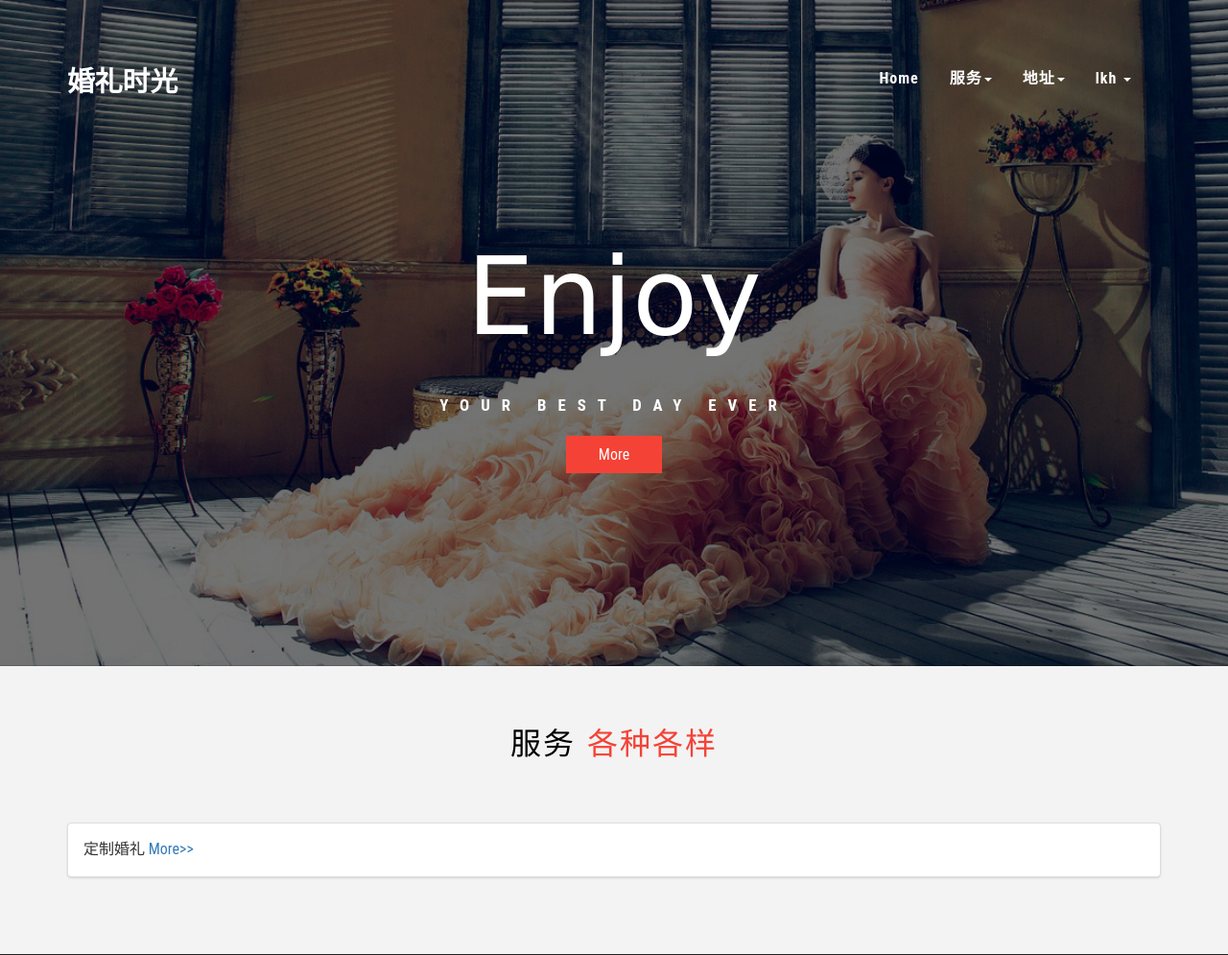
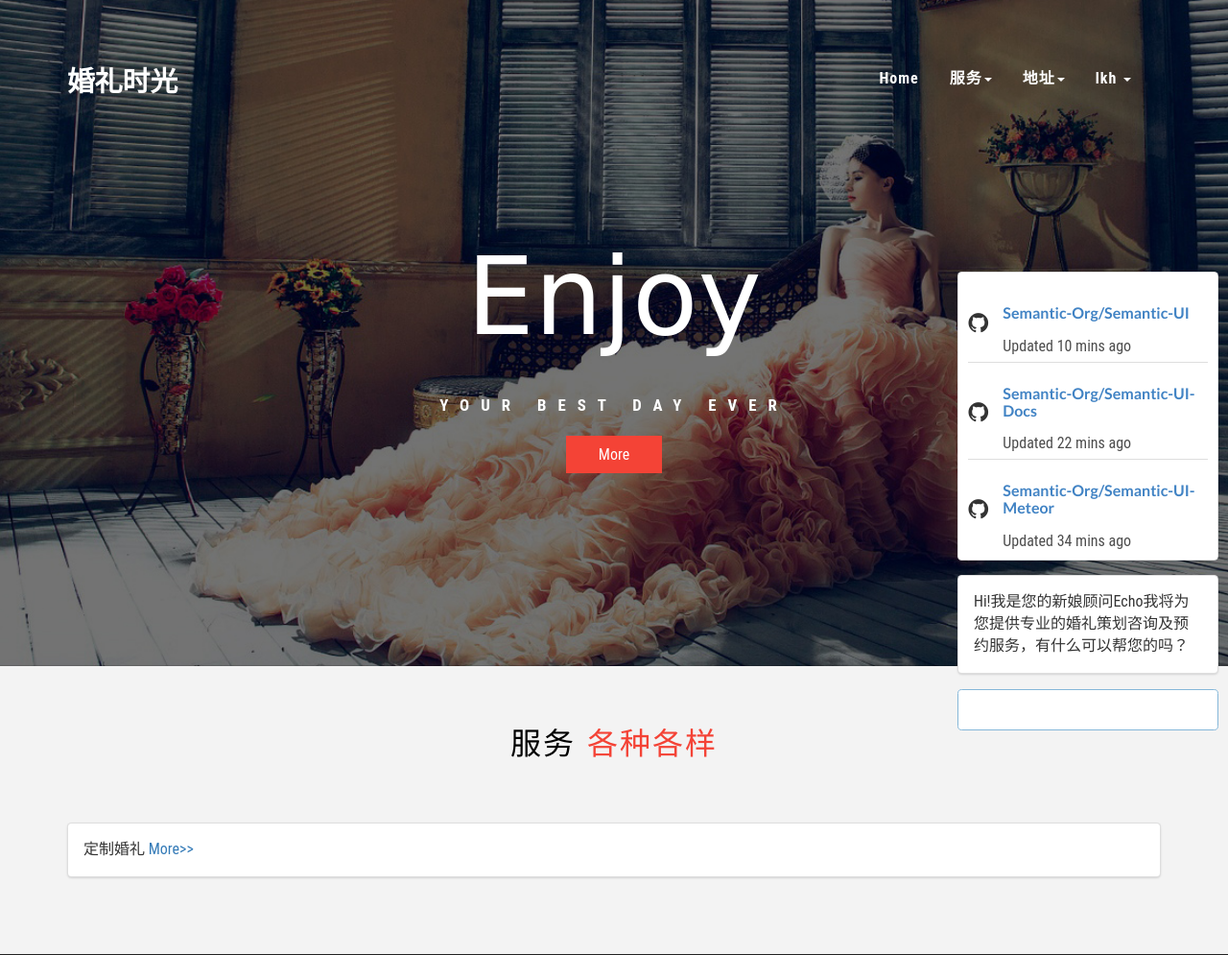
Before and after one commit to likehang/software_WedWeb, a Django app: page /index/ in a window 1280 px wide. Shown: the top 995 px of the page at 96% size. Run offline with Django 3.2, Linux system fonts and the light colour scheme; a user stored in the database is signed in; data comes from the database, SQL or seed files in the repository; some libraries are stand-ins or nearby versions.

Commit message:
增加悬浮窗

```diff
--- a/Web/templates/index.html
+++ b/Web/templates/index.html
@@ -26,6 +26,43 @@
 						</div>
 					</div>
 				</div>
+			</div>
+		</div>
+	</div>
+	<div>
+		<div class="ui  segment" style="width: 272px !important; height: 300.531px !important;position: fixed;bottom: 200px;right: 10px; padding: 10px;">
+			<div class="another example">
+					<div class="ui relaxed divided list">
+					  <div class="item">
+						<i class="large github middle aligned icon"></i>
+						<div class="content">
+						  <a class="header">Semantic-Org/Semantic-UI</a>
+						  <div class="description">Updated 10 mins ago</div>
+						</div>
+					  </div>
+					  <div class="item">
+						<i class="large github middle aligned icon"></i>
+						<div class="content">
+						  <a class="header">Semantic-Org/Semantic-UI-Docs</a>
+						  <div class="description">Updated 22 mins ago</div>
+						</div>
+					  </div>
+					  <div class="item">
+						<i class="large github middle aligned icon"></i>
+						<div class="content">
+						  <a class="header">Semantic-Org/Semantic-UI-Meteor</a>
+						  <div class="description">Updated 34 mins ago</div>
+						</div>
+					  </div>
+					</div>
+				  </div>
+				</div>
+		<div style="width: 272px !important; height: 100.531px !important;position: fixed;bottom: 100px;right: 10px; margin-top: 15px;">
+			<div class="ui segment">
+				<p>Hi!我是您的新娘顾问Echo我将为您提供专业的婚礼策划咨询及预约服务，有什么可以帮您的吗？</p>
+			</div>
+			<div class="ui input focus" style="width:272px">
+				<input type="text">
 			</div>
 		</div>
 	</div>
```
